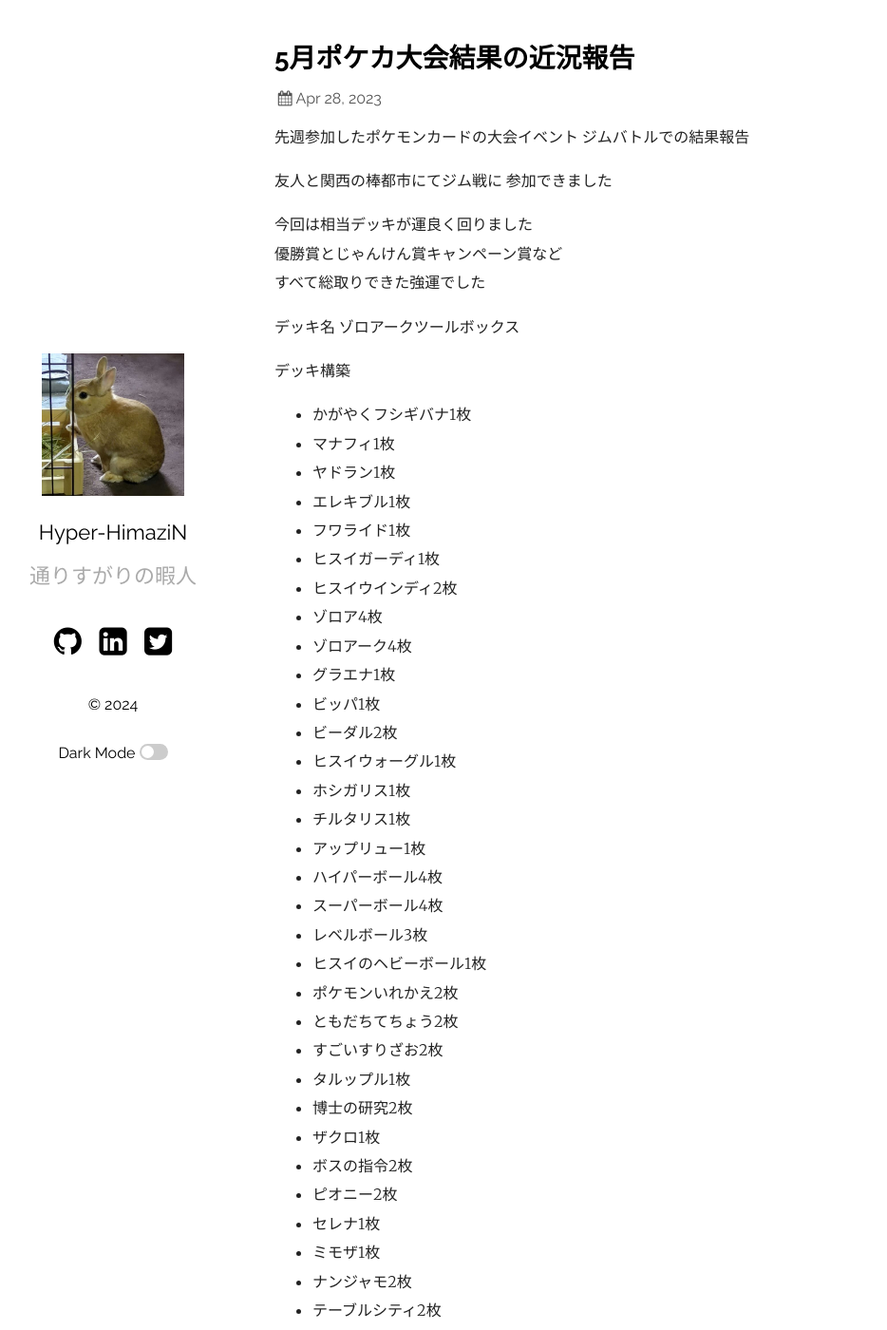
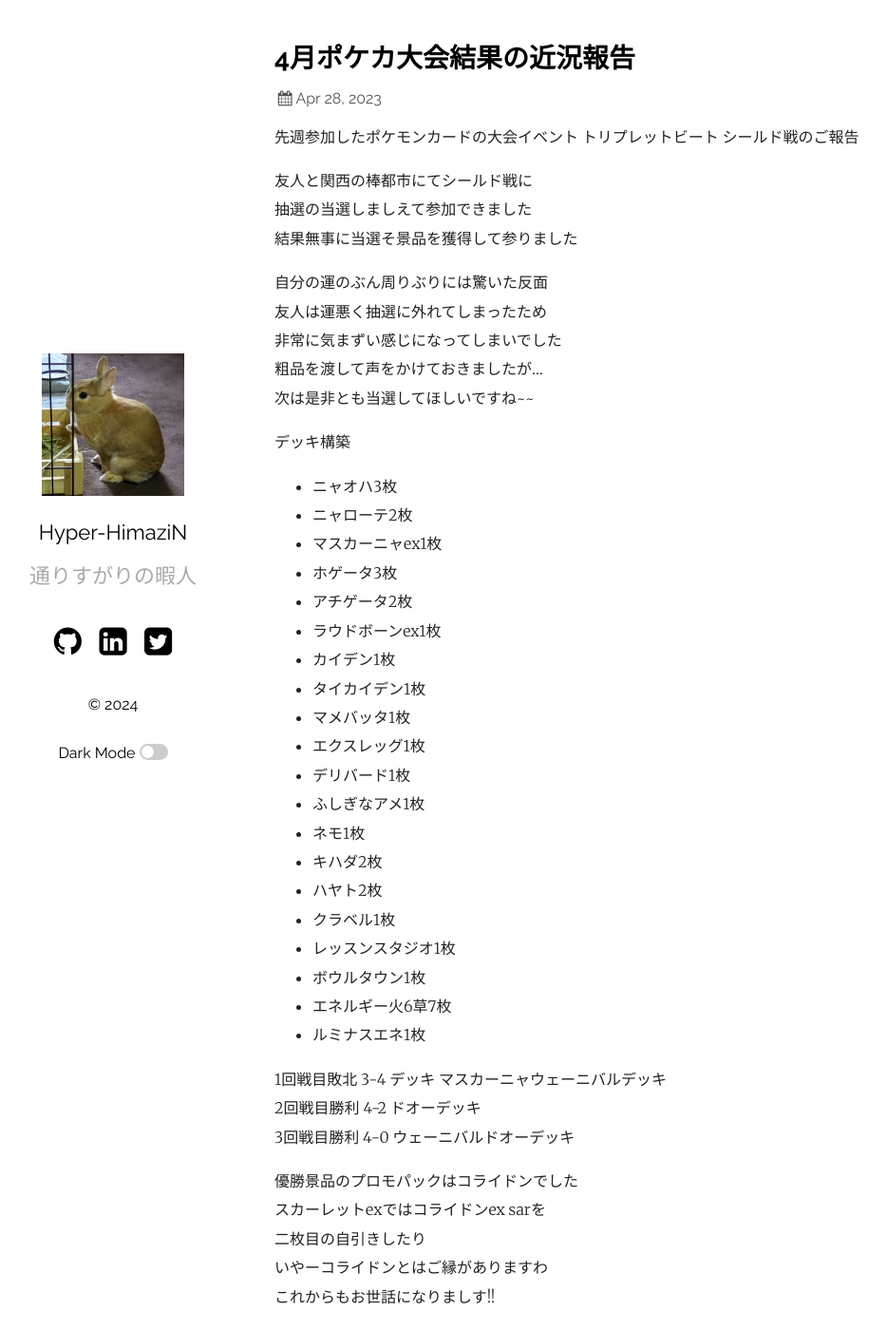
Before and after one commit to S-All11/S-All11.github.io, a Jekyll site: the page built from _posts/2023-04-28-Test4.md, in a window 1280 px wide and 1400 px high. Shown: the whole window at 95% size, without its empty margins (66-1000 px from the left). Built offline with Jekyll 4.4.1, drawn with Linux system fonts in a browser that asks for light colours; some of the changed text lies outside the part shown.

Commit message:
Update 2023-04-28-Test4.md

```diff
--- a/_posts/2023-04-28-Test4.md
+++ b/_posts/2023-04-28-Test4.md
@@ -1,63 +1,50 @@
 ---
 layout: post
-title: "5月ポケカ大会結果の近況報告"
+title: "4月ポケカ大会結果の近況報告"
 date:   2023-04-28 13:30:00 +0900
 categories:
 ---
 先週参加したポケモンカードの大会イベント
-ジムバトルでの結果報告
+トリプレットビート シールド戦のご報告
 
-友人と関西の棒都市にてジム戦に
-参加できました
+友人と関西の棒都市にてシールド戦に
+抽選の当選しましえて参加できました
+結果無事に当選そ景品を獲得して参りました
 
-今回は相当デッキが運良く回りました
-優勝賞とじゃんけん賞キャンペーン賞など
-すべて総取りできた強運でした
-
-デッキ名 ゾロアークツールボックス
+自分の運のぶん周りぶりには驚いた反面
+友人は運悪く抽選に外れてしまったため
+非常に気まずい感じになってしまいでした
+粗品を渡して声をかけておきましたが...
+次は是非とも当選してほしいですね~~
 
 デッキ構築
-- かがやくフシギバナ1枚
-- マナフィ1枚
-- ヤドラン1枚
-- エレキブル1枚
-- フワライド1枚
-- ヒスイガーディ1枚
-- ヒスイウインディ2枚
-- ゾロア4枚
-- ゾロアーク4枚
-- グラエナ1枚
-- ビッパ1枚
-- ビーダル2枚
-- ヒスイウォーグル1枚
-- ホシガリス1枚
-- チルタリス1枚
-- アップリュー1枚
-- ハイパーボール4枚
-- スーパーボール4枚
-- レベルボール3枚
-- ヒスイのヘビーボール1枚
-- ポケモンいれかえ2枚
-- ともだちてちょう2枚
-- すごいすりざお2枚
-- タルップル1枚
-- 博士の研究2枚
-- ザクロ1枚
-- ボスの指令2枚
-- ピオニー2枚
-- セレナ1枚
-- ミモザ1枚
-- ナンジャモ2枚
-- テーブルシティ2枚
+- ニャオハ3枚
+- ニャローテ2枚
+- マスカーニャex1枚
+- ホゲータ3枚
+- アチゲータ2枚
+- ラウドボーンex1枚
+- カイデン1枚
+- タイカイデン1枚
+- マメバッタ1枚
+- エクスレッグ1枚
+- デリバード1枚
+- ふしぎなアメ1枚
+- ネモ1枚
+- キハダ2枚
+- ハヤト2枚
+- クラベル1枚
+- レッスンスタジオ1枚
 - ボウルタウン1枚
-- リバーサルエネルギー4枚
+- エネルギー火6草7枚
+- ルミナスエネ1枚
 
-1回戦目勝利 3-1	アメモースギャラドスLOデッキ
-2回戦目勝利 6-5	サーナイトexデッキ
-3回戦目勝利 6-2	アルセウスヒスイヌメルゴンデッキ
+1回戦目敗北 3-4	デッキ マスカーニャウェーニバルデッキ
+2回戦目勝利 4-2	ドオーデッキ
+3回戦目勝利	4-0	ウェーニバルドオーデッキ
 
-- 優勝景品のプロモパック3
-- 参加賞品のプロモパック1
-- じゃんけん賞品のパック3
--   キャンペーンのパック1
-ウッウロボは出ませんでしたw
+優勝景品のプロモパックはコライドンでした
+スカーレットexではコライドンex sarを
+二枚目の自引きしたり
+いやーコライドンとはご縁がありますわ
+これからもお世話になりましす!!
```
